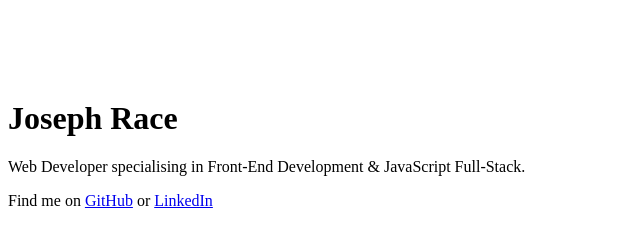
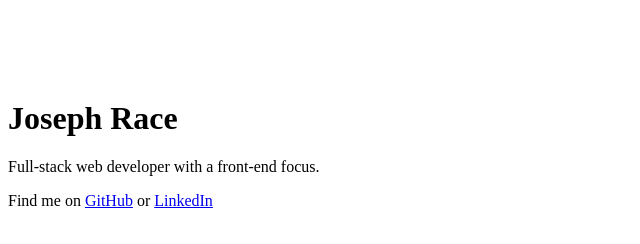
Before and after one commit to josephrace/website, a Gatsby site: page / in a window 1280 px wide. Shown: the whole page, without its empty margins (0-640 px from the left). Built offline with nearby package versions, Linux system fonts and the light colour scheme; Gatsby itself is replaced by a stand-in of ours.

Commit message:
Update index.js

```diff
--- a/src/pages/index.js
+++ b/src/pages/index.js
@@ -9,8 +9,7 @@ const IndexPage = ({ data }) => {
     <div style={{ marginTop: '100px' }}>
       <h1>{siteMetadata.title}</h1>
       <p>
-        Web Developer specialising in Front-End Development & JavaScript
-        Full-Stack.
+        Full-stack web developer with a front-end focus.
       </p>
       <p>
         Find me on <OutboundLink href={links.github}>GitHub</OutboundLink> or{' '}
```
